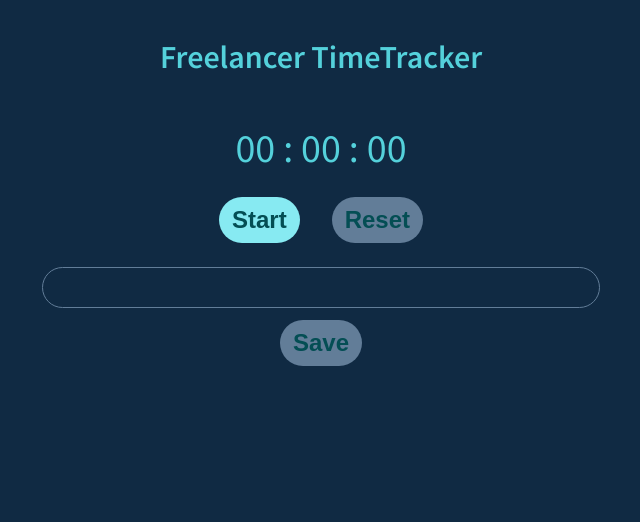
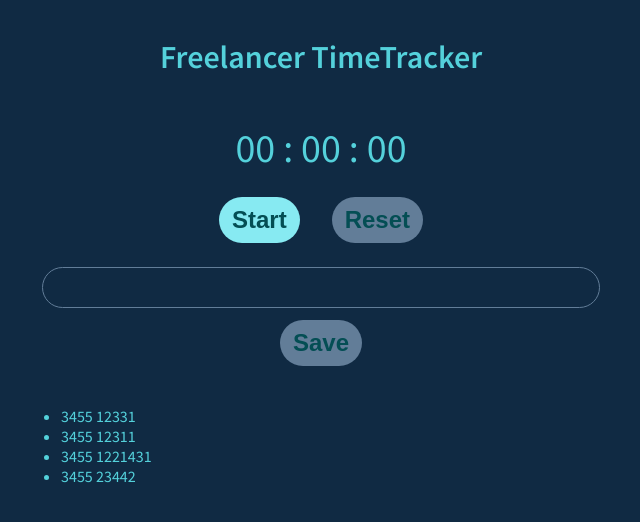
Before and after one commit to koszonetdoktor/pento-timer-challenge, a React (Create React App) app: page / in a window 1280 px wide. Shown: the top 522 px of the page, without its empty margins (319-959 px from the left). Built offline with nearby package versions, Linux system fonts and the light colour scheme; data requests are answered from the project's data file.

Commit message:
Loading, Error, Service call

```diff
--- a/src/App.tsx
+++ b/src/App.tsx
@@ -1,14 +1,31 @@
 /** @jsxImportSource @emotion/react */
 import { css, Global } from "@emotion/react"
+import { Fragment } from "react"
+import Loading from "./components/Loading"
 import TimeMeasure from "./components/TimeMeasure"
+import TrackedTimeList from "./components/TrackedTimeList"
+import { useTrackings } from "./services/useTrackings"
 import { colors, sizes } from "./styles"
 
 function App() {
+    const { trackings, loading, error, addTracking } = useTrackings()
+
+    if (error) throw error
+
     return (
         <div css={styles.root}>
             <Global styles={styles.body} />
             <h1>Freelancer TimeTracker</h1>
-            <TimeMeasure onRecord={(name, time) => console.log(name, time)} />
+            {loading ? (
+                <Loading />
+            ) : (
+                <Fragment>
+                    <TimeMeasure
+                        onRecord={(name, time) => console.log(name, time)}
+                    />
+                    <TrackedTimeList trackings={trackings} />
+                </Fragment>
+            )}
         </div>
     )
 }
--- /dev/null
+++ b/src/components/ErrorBoundary.tsx
@@ -0,0 +1,29 @@
+import React, { ReactNode } from "react"
+
+type Props = {
+    children: ReactNode
+}
+
+type State = {
+    hasError: boolean
+}
+
+class ErrorBoundary extends React.Component<Props, State> {
+    constructor(props: Props) {
+        super(props)
+        this.state = { hasError: false }
+    }
+    static getDerivedStateFromError() {
+        return { hasError: true }
+    }
+
+    render() {
+        if (this.state.hasError) {
+            return <h1>Something went wrong!</h1>
+        }
+
+        return this.props.children
+    }
+}
+
+export default ErrorBoundary
--- /dev/null
+++ b/src/components/Loading.tsx
@@ -0,0 +1,37 @@
+/** @jsxImportSource @emotion/react */
+
+import { css } from "@emotion/react"
+import { colors } from "../styles"
+
+export default function Loading() {
+    return (
+        <div css={styles.root}>
+            <div css={styles.spinner}></div>
+        </div>
+    )
+}
+
+const styles = {
+    root: css`
+        display: flex;
+        justify-content: center;
+    `,
+    spinner: css`
+        border: 8px solid ${colors.primary.light};
+        border-radius: 50%;
+        border-top: 8px solid ${colors.primary.dark};
+        width: 80px;
+        height: 80px;
+        -webkit-animation: spin 2s linear infinite; /* Safari */
+        animation: spin 1s linear infinite;
+
+        @keyframes spin {
+            0% {
+                transform: rotate(0deg);
+            }
+            100% {
+                transform: rotate(360deg);
+            }
+        }
+    `,
+}
--- a/src/components/Timer.tsx
+++ b/src/components/Timer.tsx
@@ -33,7 +33,7 @@ export default function Timer({ value, onChange }: Props) {
         } else {
             const ref = setInterval(() => {
                 setTime((currentTime) => currentTime + 1)
-            }, 10)
+            }, 1000)
             setCounter(ref)
         }
     }
--- /dev/null
+++ b/src/components/TrackedTimeList.tsx
@@ -0,0 +1,23 @@
+/** @jsxImportSource @emotion/react */
+
+import { Tracking } from "../types"
+
+type Props = {
+    trackings: Tracking[]
+}
+
+export default function TrackedTimeList({ trackings }: Props) {
+    return (
+        <div>
+            <ul>
+                {trackings.map((t) => (
+                    <li key={t.id}>
+                        <span>
+                            {t.duration} {t.ts}
+                        </span>
+                    </li>
+                ))}
+            </ul>
+        </div>
+    )
+}
--- a/src/index.tsx
+++ b/src/index.tsx
@@ -1,16 +1,13 @@
 import React from "react"
 import ReactDOM from "react-dom"
 import App from "./App"
-import reportWebVitals from "./reportWebVitals"
+import ErrorBoundary from "./components/ErrorBoundary"
 
 ReactDOM.render(
     <React.StrictMode>
-        <App />
+        <ErrorBoundary>
+            <App />
+        </ErrorBoundary>
     </React.StrictMode>,
     document.getElementById("root")
 )
-
-// If you want to start measuring performance in your app, pass a function
-// to log results (for example: reportWebVitals(console.log))
-// or send to an analytics endpoint. Learn more: https://bit.ly/CRA-vitals
-reportWebVitals()
--- /dev/null
+++ b/src/services/useTrackings.tsx
@@ -0,0 +1,43 @@
+import { useState, useEffect, useRef } from "react"
+import { Tracking } from "../types"
+
+export function useTrackings(): {
+    trackings: Tracking[]
+    error: string | null
+    loading: boolean
+    addTracking: (newTracking: Tracking) => void
+} {
+    const isMounted = useRef(false)
+    const [trackings, setTrackings] = useState<Tracking[]>([])
+    const [error, setError] = useState(null)
+    const [loading, setLoading] = useState(true)
+
+    useEffect(() => {
+        isMounted.current = true
+        async function init() {
+            try {
+                const response = await fetch("/trackings")
+                if (response.ok) {
+                    const json = await response.json()
+                    if (isMounted.current) setTrackings(json)
+                } else {
+                    throw response
+                }
+            } catch (err) {
+                if (isMounted.current) setError(err)
+            } finally {
+                if (isMounted.current) setLoading(false)
+            }
+        }
+        init()
+        return () => {
+            isMounted.current = false
+        }
+    }, [])
+
+    function addTracking(newTracking: Tracking) {
+        setTrackings((currentTrackings) => [newTracking, ...currentTrackings])
+    }
+
+    return { trackings, error, loading, addTracking }
+}
--- /dev/null
+++ b/src/types.ts
@@ -0,0 +1,6 @@
+export type Tracking = {
+    id: string
+    name: string
+    duration: number
+    ts: Date
+}
```
Also changed, not shown: 1 other file (tests, documents, lock files or other folders).
